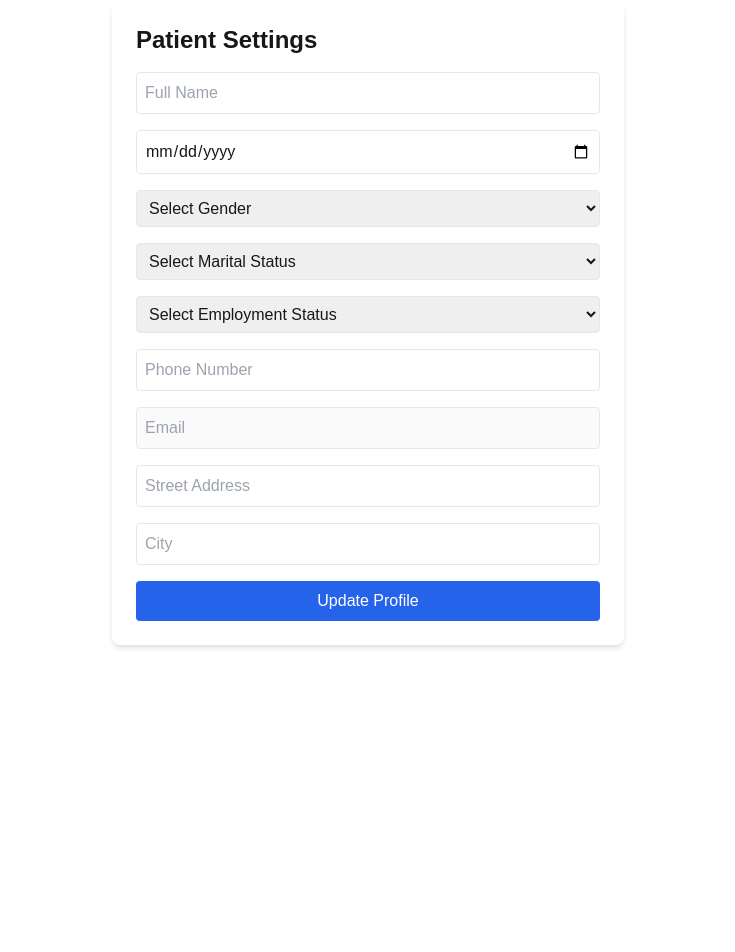
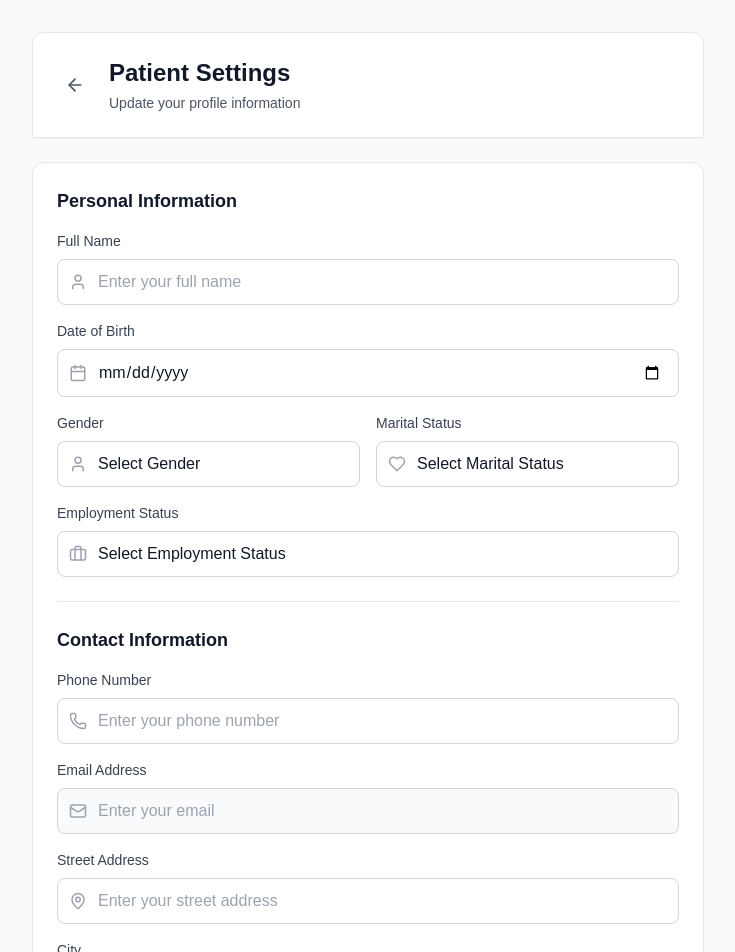
Before and after one commit to Nathanel3103/HBS-Booking, a Next.js app: page /patient-settings in a window 1280 px wide. Shown: the top 952 px of the page, without its empty margins (272-1007 px from the left). Before the commit the page ends 800 px from the top, so only its background shows below. Built offline with nearby package versions, Linux system fonts and the light colour scheme; no server answers; the database is empty; sample sign-in values are in the browser's storage.

Commit message:
Update patient settings css

```diff
--- a/pages/patient-settings.js
+++ b/pages/patient-settings.js
@@ -1,5 +1,6 @@
 import { useEffect, useState } from "react";
 import { useRouter } from "next/router";
+import { ArrowLeft, Save, User, Calendar, Phone, Mail, MapPin, Briefcase, Heart, Building } from "lucide-react";
 
 export default function PatientSettings() {
   const [user, setUser] = useState(null);
@@ -50,48 +51,224 @@ export default function PatientSettings() {
     }
   };
 
-  if (!user) return <p>Loading...</p>;
+  if (!user) {
+    return (
+      <div className="min-h-screen flex items-center justify-center bg-gray-50">
+        <div className="animate-spin rounded-full h-12 w-12 border-t-2 border-b-2 border-blue-500"></div>
+      </div>
+    );
+  }
 
   return (
-    <div className="p-6 max-w-lg mx-auto bg-white shadow-md rounded-lg">
-      <h2 className="text-2xl font-bold mb-4">Patient Settings</h2>
-      <form onSubmit={handleSubmit} className="space-y-4">
-        <input type="text" name="name" value={formData.name} onChange={handleChange} placeholder="Full Name" className="w-full p-2 border rounded" />
-        <input type="date" name="dateOfBirth" value={formData.dateOfBirth} onChange={handleChange} className="w-full p-2 border rounded" />
-        <select name="gender" value={formData.gender} onChange={handleChange} className="w-full p-2 border rounded">
+    <div className="min-h-screen bg-gray-50 py-8">
+      <div className="max-w-2xl mx-auto">
+        {/* Header */}
+        <div className="bg-white rounded-t-xl shadow-sm border border-gray-200 p-6">
+          <div className="flex items-center space-x-4">
+            <button
+              onClick={() => router.push('/patient-dashboard')}
+              className="p-2 hover:bg-gray-100 rounded-lg transition-colors"
+            >
+              <ArrowLeft className="text-gray-600" size={20} />
+            </button>
+            <div>
+              <h1 className="text-2xl font-bold text-gray-900">Patient Settings</h1>
+              <p className="text-sm text-gray-600 mt-1">Update your profile information</p>
+            </div>
+          </div>
+        </div>
+
+        {/* Form */}
+        <div className="mt-6 bg-white rounded-xl shadow-sm border border-gray-200 p-6">
+          <form onSubmit={handleSubmit} className="space-y-6">
+            {/* Personal Information Section */}
+            <div className="space-y-4">
+              <h2 className="text-lg font-semibold text-gray-900 mb-4">Personal Information</h2>
+
+              <div className="space-y-2">
+                <label className="block text-sm font-medium text-gray-700">Full Name</label>
+                <div className="relative">
+                  <div className="absolute inset-y-0 left-0 pl-3 flex items-center pointer-events-none">
+                    <User className="text-gray-400" size={18} />
+                  </div>
+                  <input
+                    type="text"
+                    name="name"
+                    value={formData.name}
+                    onChange={handleChange}
+                    placeholder="Enter your full name"
+                    className="w-full pl-10 pr-4 py-2.5 text-base text-gray-900 border border-gray-300 rounded-lg focus:ring-2 focus:ring-blue-500 focus:border-transparent placeholder:text-gray-400"
+                  />
+                </div>
+              </div>
+
+              <div className="space-y-2">
+                <label className="block text-sm font-medium text-gray-700">Date of Birth</label>
+                <div className="relative">
+                  <div className="absolute inset-y-0 left-0 pl-3 flex items-center pointer-events-none">
+                    <Calendar className="text-gray-400" size={18} />
+                  </div>
+                  <input
+                    type="date"
+                    name="dateOfBirth"
+                    value={formData.dateOfBirth}
+                    onChange={handleChange}
+                    className="w-full pl-10 pr-4 py-2.5 text-base text-gray-900 border border-gray-300 rounded-lg focus:ring-2 focus:ring-blue-500 focus:border-transparent"
+                  />
+                </div>
+              </div>
+
+              <div className="grid grid-cols-1 md:grid-cols-2 gap-4">
+                <div className="space-y-2">
+                  <label className="block text-sm font-medium text-gray-700">Gender</label>
+                  <div className="relative">
+                    <div className="absolute inset-y-0 left-0 pl-3 flex items-center pointer-events-none">
+                      <User className="text-gray-400" size={18} />
+                    </div>
+                    <select
+                      name="gender"
+                      value={formData.gender}
+                      onChange={handleChange}
+                      className="w-full pl-10 pr-4 py-2.5 text-base text-gray-900 border border-gray-300 rounded-lg focus:ring-2 focus:ring-blue-500 focus:border-transparent appearance-none bg-white"
+                    >
           <option value="">Select Gender</option>
           <option value="Male">Male</option>
           <option value="Female">Female</option>
-          <option value="Other">Other</option>
+
         </select>
+                  </div>
+                </div>
 
-        {/* Marital Status Dropdown */}
-        <select name="maritalStatus" value={formData.maritalStatus} onChange={handleChange} className="w-full p-2 border rounded">
+                <div className="space-y-2">
+                  <label className="block text-sm font-medium text-gray-700">Marital Status</label>
+                  <div className="relative">
+                    <div className="absolute inset-y-0 left-0 pl-3 flex items-center pointer-events-none">
+                      <Heart className="text-gray-400" size={18} />
+                    </div>
+                    <select
+                      name="maritalStatus"
+                      value={formData.maritalStatus}
+                      onChange={handleChange}
+                      className="w-full pl-10 pr-4 py-2.5 text-base text-gray-900 border border-gray-300 rounded-lg focus:ring-2 focus:ring-blue-500 focus:border-transparent appearance-none bg-white"
+                    >
           <option value="">Select Marital Status</option>
           <option value="Single">Single</option>
           <option value="Married">Married</option>
           <option value="Divorced">Divorced</option>
           <option value="Widowed">Widowed</option>
-          <option value="Registered Partnership">Registered Partnership</option>
-          <option value="Living Common Law">Living Common Law</option>
+
         </select>
+                  </div>
+                </div>
+              </div>
 
-
-        {/* Employment Status Dropdown */}
-        <select name="employmentStatus" value={formData.employmentStatus} onChange={handleChange} className="w-full p-2 border rounded">
+              <div className="space-y-2">
+                <label className="block text-sm font-medium text-gray-700">Employment Status</label>
+                <div className="relative">
+                  <div className="absolute inset-y-0 left-0 pl-3 flex items-center pointer-events-none">
+                    <Briefcase className="text-gray-400" size={18} />
+                  </div>
+                  <select
+                    name="employmentStatus"
+                    value={formData.employmentStatus}
+                    onChange={handleChange}
+                    className="w-full pl-10 pr-4 py-2.5 text-base text-gray-900 border border-gray-300 rounded-lg focus:ring-2 focus:ring-blue-500 focus:border-transparent appearance-none bg-white"
+                  >
           <option value="">Select Employment Status</option>
           <option value="Employed">Employed</option>
           <option value="Unemployed">Unemployed</option>
         </select>
+                </div>
+              </div>
+            </div>
 
+            {/* Contact Information Section */}
+            <div className="space-y-4 pt-6 border-t border-gray-200">
+              <h2 className="text-lg font-semibold text-gray-900 mb-4">Contact Information</h2>
 
+              <div className="space-y-2">
+                <label className="block text-sm font-medium text-gray-700">Phone Number</label>
+                <div className="relative">
+                  <div className="absolute inset-y-0 left-0 pl-3 flex items-center pointer-events-none">
+                    <Phone className="text-gray-400" size={18} />
+                  </div>
+                  <input
+                    type="text"
+                    name="phoneNumber"
+                    value={formData.phoneNumber}
+                    onChange={handleChange}
+                    placeholder="Enter your phone number"
+                    className="w-full pl-10 pr-4 py-2.5 text-base text-gray-900 border border-gray-300 rounded-lg focus:ring-2 focus:ring-blue-500 focus:border-transparent placeholder:text-gray-400"
+                  />
+                </div>
+              </div>
 
-        <input type="text" name="phoneNumber" value={formData.phoneNumber} onChange={handleChange} placeholder="Phone Number" className="w-full p-2 border rounded" />
-        <input type="email" name="email" value={formData.email} onChange={handleChange} placeholder="Email" className="w-full p-2 border rounded" disabled />
-        <input type="text" name="streetAddress" value={formData.streetAddress} onChange={handleChange} placeholder="Street Address" className="w-full p-2 border rounded" />
-        <input type="text" name="city" value={formData.city} onChange={handleChange} placeholder="City" className="w-full p-2 border rounded" />
-        <button type="submit" className="bg-blue-600 text-white p-2 rounded w-full">Update Profile</button>
+              <div className="space-y-2">
+                <label className="block text-sm font-medium text-gray-700">Email Address</label>
+                <div className="relative">
+                  <div className="absolute inset-y-0 left-0 pl-3 flex items-center pointer-events-none">
+                    <Mail className="text-gray-400" size={18} />
+                  </div>
+                  <input
+                    type="email"
+                    name="email"
+                    value={formData.email}
+                    onChange={handleChange}
+                    placeholder="Enter your email"
+                    className="w-full pl-10 pr-4 py-2.5 text-base text-gray-900 bg-gray-50 border border-gray-300 rounded-lg placeholder:text-gray-400 cursor-not-allowed"
+                    disabled
+                  />
+                </div>
+              </div>
+
+              <div className="space-y-2">
+                <label className="block text-sm font-medium text-gray-700">Street Address</label>
+                <div className="relative">
+                  <div className="absolute inset-y-0 left-0 pl-3 flex items-center pointer-events-none">
+                    <MapPin className="text-gray-400" size={18} />
+                  </div>
+                  <input
+                    type="text"
+                    name="streetAddress"
+                    value={formData.streetAddress}
+                    onChange={handleChange}
+                    placeholder="Enter your street address"
+                    className="w-full pl-10 pr-4 py-2.5 text-base text-gray-900 border border-gray-300 rounded-lg focus:ring-2 focus:ring-blue-500 focus:border-transparent placeholder:text-gray-400"
+                  />
+                </div>
+              </div>
+
+              <div className="space-y-2">
+                <label className="block text-sm font-medium text-gray-700">City</label>
+                <div className="relative">
+                  <div className="absolute inset-y-0 left-0 pl-3 flex items-center pointer-events-none">
+                    <Building className="text-gray-400" size={18} />
+                  </div>
+                  <input
+                    type="text"
+                    name="city"
+                    value={formData.city}
+                    onChange={handleChange}
+                    placeholder="Enter your city"
+                    className="w-full pl-10 pr-4 py-2.5 text-base text-gray-900 border border-gray-300 rounded-lg focus:ring-2 focus:ring-blue-500 focus:border-transparent placeholder:text-gray-400"
+                  />
+                </div>
+              </div>
+            </div>
+
+            {/* Submit Button */}
+            <div className="pt-6">
+              <button
+                type="submit"
+                className="w-full flex items-center justify-center space-x-2 px-4 py-2.5 bg-blue-600 hover:bg-blue-700 text-white text-base font-medium rounded-lg transition-colors duration-200"
+              >
+                <Save size={20} />
+                <span>Save Changes</span>
+              </button>
+            </div>
       </form>
+        </div>
+      </div>
     </div>
   );
 }
```
